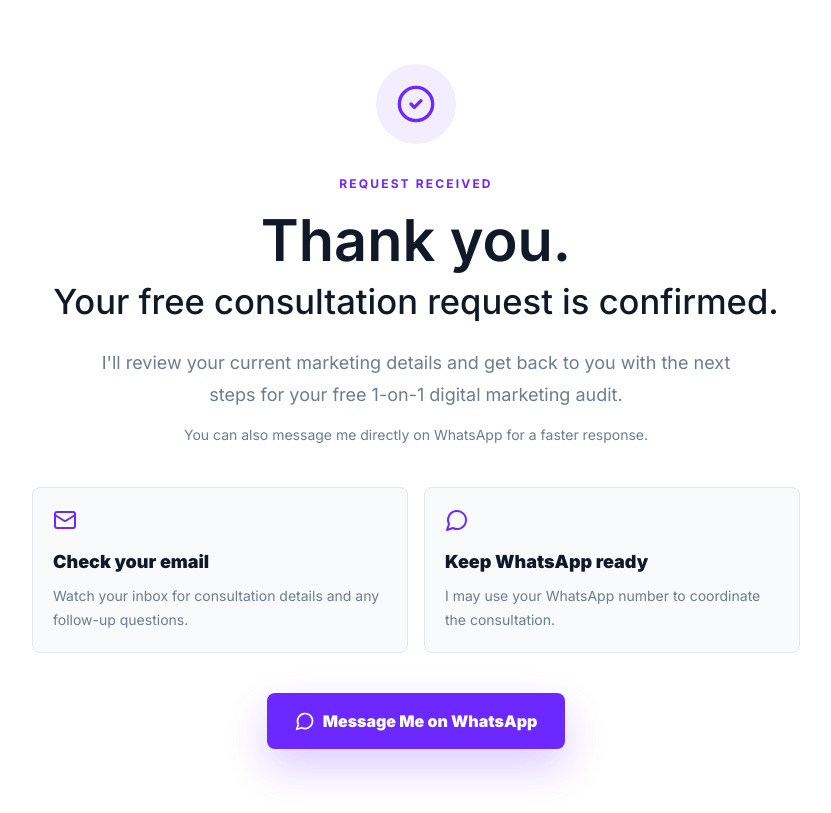
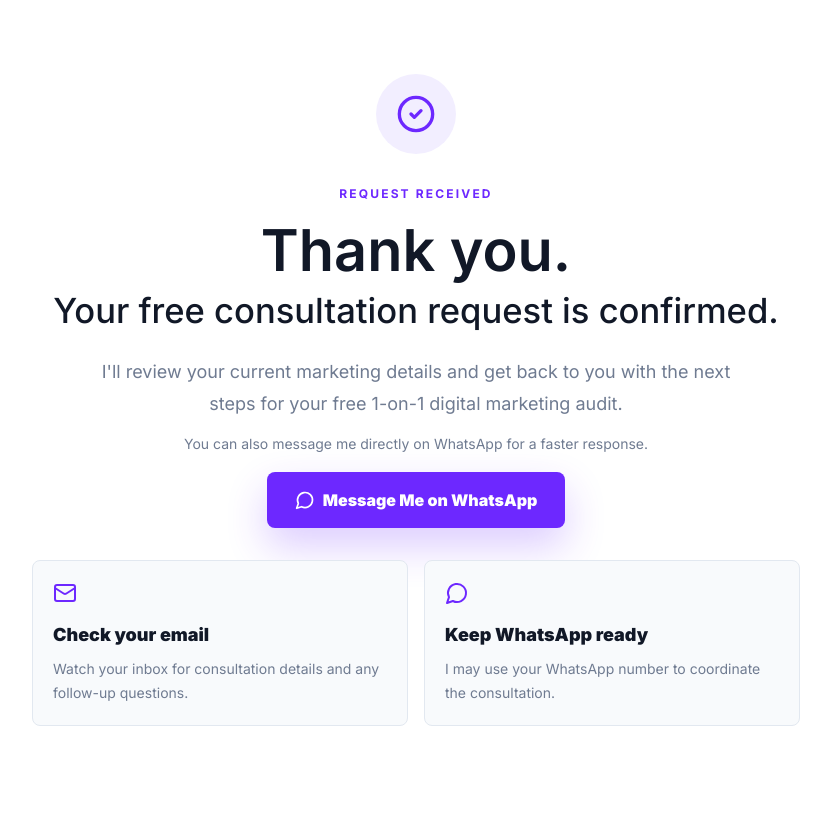
Before and after one commit to leosubrat/free-consultation-landing-page, a Next.js app: page /thank-you in a window 1280 px wide. Shown: the whole page, without its empty margins (224-1055 px from the left). Built offline with nearby package versions, Linux system fonts and the light colour scheme; a web font is replaced by a local one.

Commit message:
UI: reposition thank you CTA for improved flow across devices

```diff
--- a/app/thank-you/page.tsx
+++ b/app/thank-you/page.tsx
@@ -32,7 +32,17 @@
             You can also message me directly on WhatsApp for a faster response.
           </p>
 
-          <div className="mt-10 grid gap-4 text-left sm:grid-cols-2">
+          <a
+            href="https://wa.me/9779840705438?text=Hello%20Subrat%2C%20I%20just%20filled%20out%20the%20consultation%20form.%20Excited%20to%20connect!"
+            target="_blank"
+            rel="noopener noreferrer"
+            className="focus-ring mt-4 inline-flex min-h-14 items-center justify-center gap-2 rounded-[8px] bg-violet-brand px-7 text-base font-black text-white shadow-button transition hover:-translate-y-0.5 hover:bg-violet-deep"
+          >
+            <MessageCircle className="h-5 w-5" />
+            Message Me on WhatsApp
+          </a>
+
+          <div className="mt-8 grid gap-4 text-left sm:grid-cols-2">
             <div className="rounded-[8px] border border-slate-200 bg-slate-50 p-5">
               <Mail className="mb-4 h-6 w-6 text-violet-brand" />
               <h2 className="text-lg font-black text-ink">Check your email</h2>
@@ -48,16 +58,6 @@
               </p>
             </div>
           </div>
-
-          <a
-            href="https://wa.me/9779840705438?text=Hello%20Subrat%2C%20I%20just%20filled%20out%20the%20consultation%20form.%20Excited%20to%20connect!"
-            target="_blank"
-            rel="noopener noreferrer"
-            className="focus-ring mt-10 inline-flex min-h-14 items-center justify-center gap-2 rounded-[8px] bg-violet-brand px-7 text-base font-black text-white shadow-button transition hover:-translate-y-0.5 hover:bg-violet-deep"
-          >
-            <MessageCircle className="h-5 w-5" />
-            Message Me on WhatsApp
-          </a>
         </div>
       </section>
     </main>
```
